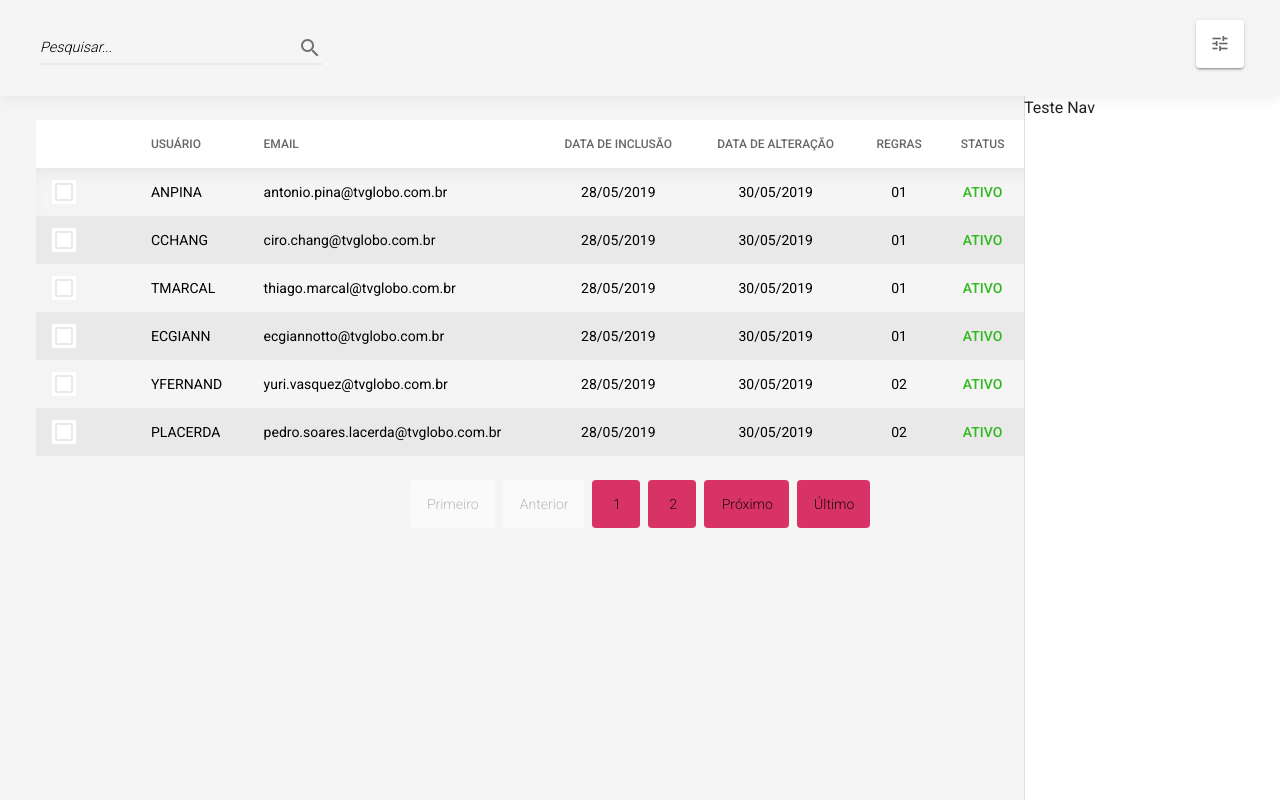
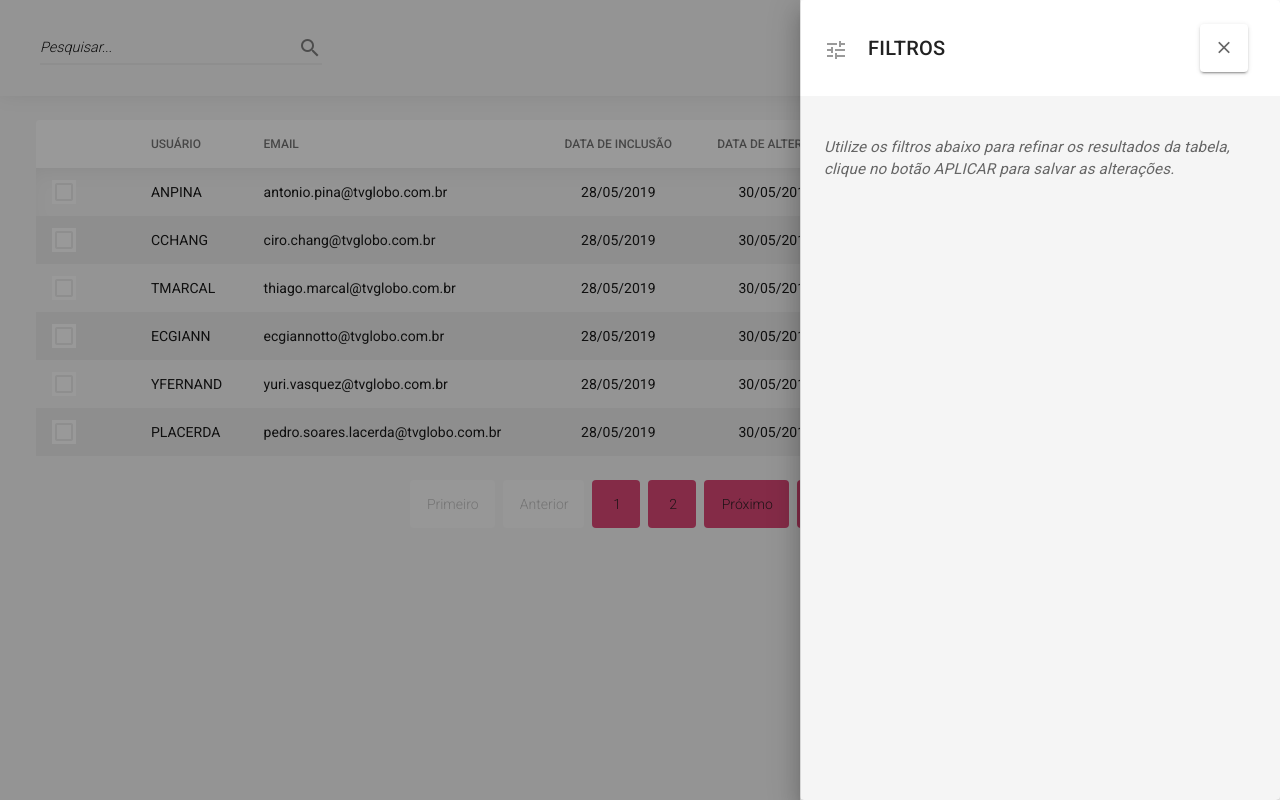
Before and after one commit to adrianorod/test-front-storm, a Vue app: page /#/ in a window 1280 px wide. Both pictures are taken after a click on the button 1220 px from the left and 44 px from the top of the page. Built offline with nearby package versions, Linux system fonts and the light colour scheme.

Commit message:
feat(filternav): cria header

```diff
--- a/src/components/filter-nav/FilterNav.vue
+++ b/src/components/filter-nav/FilterNav.vue
@@ -1,11 +1,37 @@
 <template>
   <v-navigation-drawer
-    v-model="isOpened"
-    absolute
+    app
+    class="filter-nav"
     right
     stateless
+    temporary
+    v-model="isOpened"
+    width="480"
   >
-    Teste Nav
+    <v-card height="100%">
+      <v-card-title class="pa-6 d-flex justify-space-between">
+        <div>
+          <v-icon size="24" color="#999">mdi-tune</v-icon>
+          <span class="text">filtros</span>
+        </div>
+        <v-btn
+          @click.prevent="updateIsOpened(false)"
+          class="mx-2 px-0"
+          color="#ffffff"
+          height="48"
+          min-width="0"
+          width="48"
+        >
+          <v-icon size="20" color="#666">mdi-close</v-icon>
+        </v-btn>
+      </v-card-title>
+      <v-card-actions>
+        <v-card-text class="mt-4">
+          Utilize os filtros abaixo para refinar os resultados da tabela,
+          clique no botão APLICAR para salvar as alterações.
+        </v-card-text>
+      </v-card-actions>
+    </v-card>
   </v-navigation-drawer>
 </template>
 
@@ -19,9 +45,36 @@ export default {
 
   data: () => ({
   }),
+
+  methods: {
+    updateIsOpened(state) {
+      this.$emit('update:is-opened', state);
+    },
+  },
 };
 </script>
 
 <style lang="scss">
+.filter-nav {
+  .v-card {
+    &.theme--light {
+      background-color: #F5F5F5;
+    }
 
+    &__title {
+      background-color: #fff;
+
+      > div > .text {
+        margin-left: 20px;
+        text-transform: uppercase;
+      }
+    }
+
+    &__text {
+      color: #666;
+      font-size: .95rem;
+      font-style: oblique;
+    }
+  }
+}
 </style>
--- a/src/components/header/Header.vue
+++ b/src/components/header/Header.vue
@@ -21,12 +21,12 @@
             min-width="0"
             width="48"
           >
-            <v-icon size="20" color="#666666">mdi-tune</v-icon>
+            <v-icon size="20" color="#666">mdi-tune</v-icon>
           </v-btn>
         </v-row>
       </v-container>
     </v-app-bar>
-    <FilterNav :is-opened="isFilterOpened"/>
+    <FilterNav :is-opened="isFilterOpened" @update:is-opened="isFilterOpened = $event" />
   </div>
 </template>
 
```
